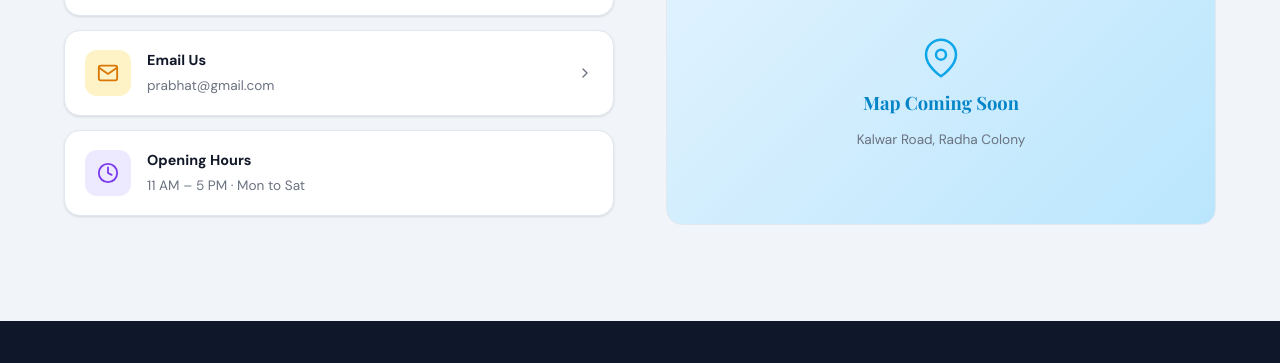
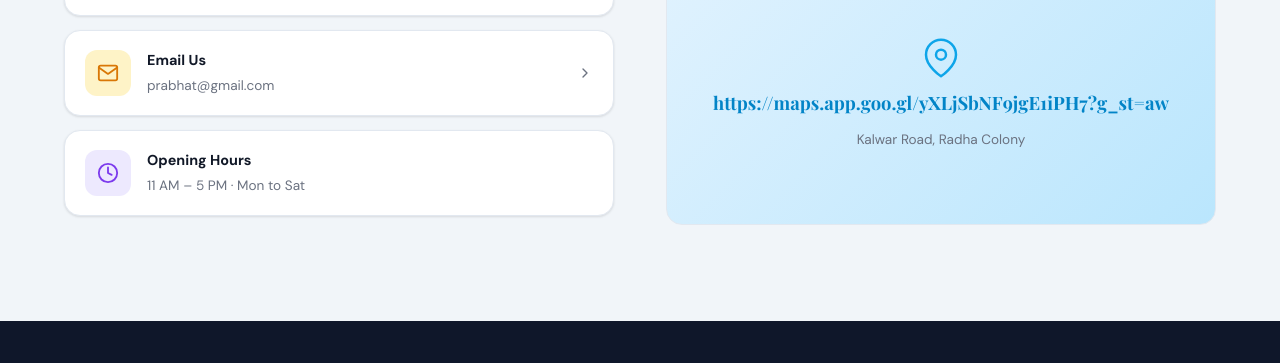
Before and after one commit to Brand-Lift/Arenaa.ai, a plain HTML site: page index.html in a window 1280 px wide. Shown: the part 6990-7353 px from the top of the page. Drawn offline with nearby package versions, Linux system fonts and the light colour scheme.

Commit message:
Update index.html

```diff
--- a/index.html
+++ b/index.html
@@ -600,7 +600,7 @@
           <div class="contact-map-embed" role="img" aria-label="Map showing location of Prabhat Dental Clinic on Kalwar Road Radha Colony">
             <div class="map-placeholder-inner">
               <svg viewBox="0 0 24 24" fill="none" stroke="currentColor" stroke-width="1.5" stroke-linecap="round" stroke-linejoin="round" width="40" height="40"><path d="M21 10c0 7-9 13-9 13s-9-6-9-13a9 9 0 0118 0z"/><circle cx="12" cy="10" r="3"/></svg>
-              <p>Map Coming Soon</p>
+              <p>https://maps.app.goo.gl/yXLjSbNF9jgE1iPH7?g_st=aw</p>
               <span>Kalwar Road, Radha Colony</span>
             </div>
           </div>
```
